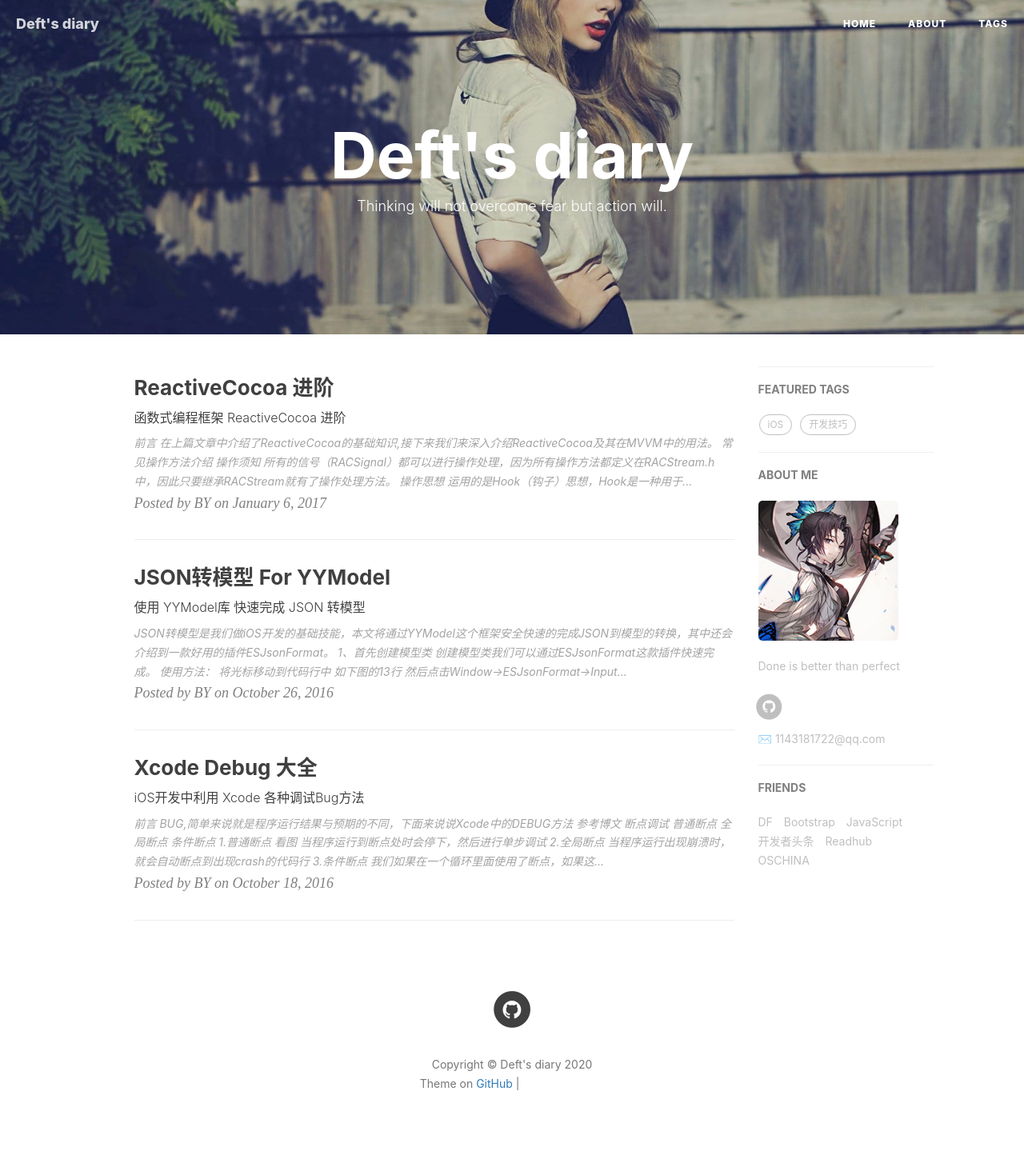
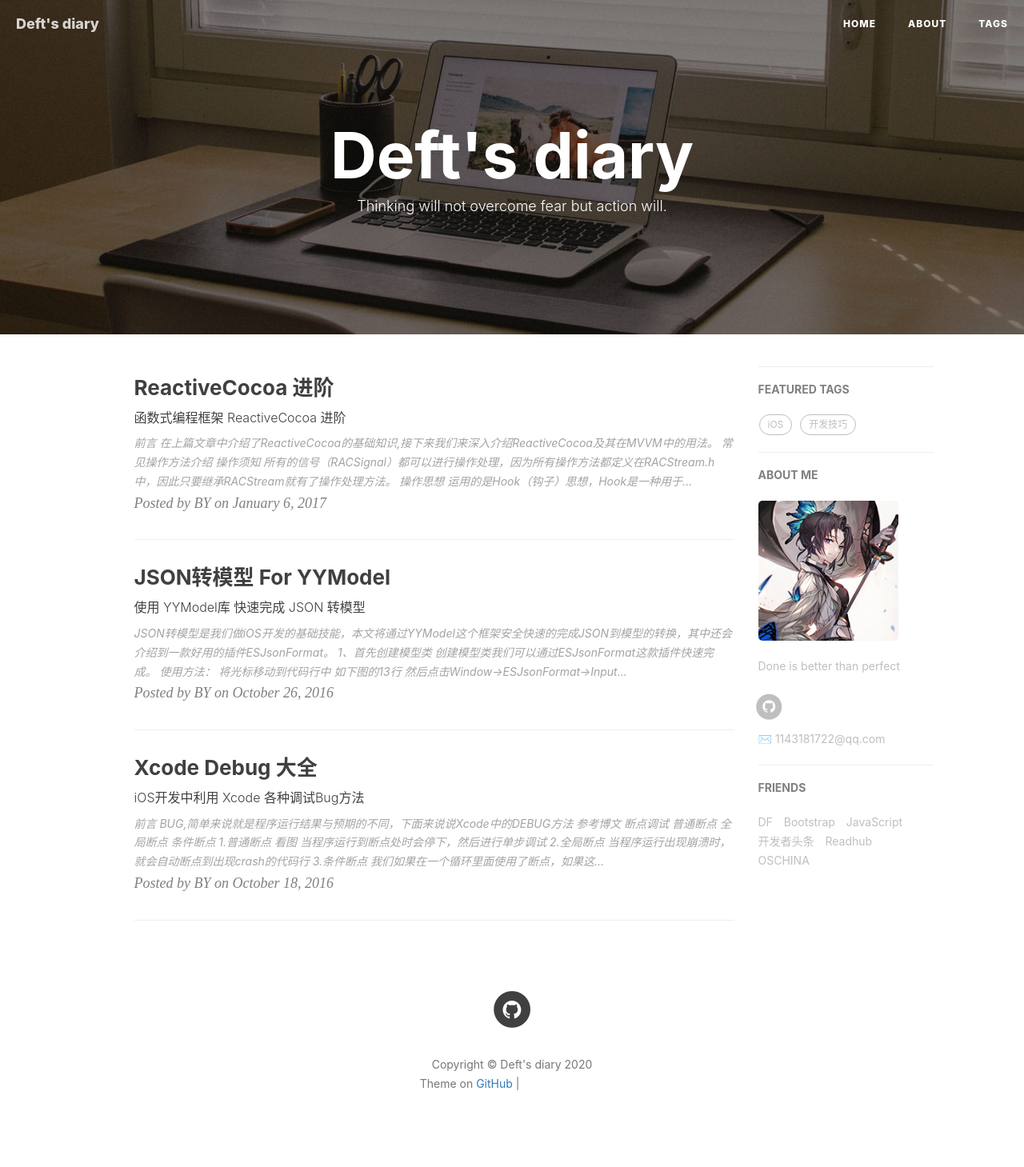
Before and after one commit to codingwithdeft/codingwithdeft.github.io, a Jekyll site: the page built from index.html, in a window 1280 px wide. Shown: the whole page at 80% size. Built offline with Jekyll 4.4.1, drawn with Linux system fonts in a browser that asks for light colours; nearby versions of some CDN libraries; the list of posts is cut into pages by our own code; comment, search, counter and statistics services are not loaded; grey boxes are pictures that could not be loaded.

Commit message:
Update _config.yml

```diff
--- a/_config.yml
+++ b/_config.yml
@@ -1,7 +1,7 @@
 # Site settings
 title: Deft's diary
 SEOTitle: Welcome to DF Blog
-header-img: img/post-bg-swift.jpg
+header-img: img/home-bg-o.jpg
 email: 1143181722@qq.com
 description: "To be both a speaker of words and a doer of deeds."
 keyword: "DF, DF Blog, Deft的博客, deft, lou, web, JavaScript"
```
